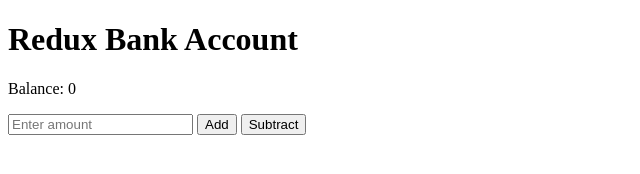
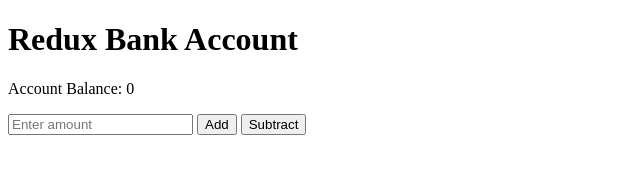
Before and after one commit to john-manack/redux_banking, a website: page index.html in a window 1280 px wide. Shown: the full height of the page, 0-640 px from the left. Drawn offline with nearby package versions, Linux system fonts and the light colour scheme.

Commit message:
minor html update

```diff
--- a/index.html
+++ b/index.html
@@ -8,7 +8,7 @@
 </head>
 <body>
     <h1>Redux Bank Account</h1>
-    <p>Balance: <span id="balance">0</span></p>
+    <p>Account Balance: <span id="balance">0</span></p>
     <input id="amount" type="number" placeholder="Enter amount">
     <button type="button" id="increment">Add</button>
     <button type="button" id="decrement">Subtract</button>
```
